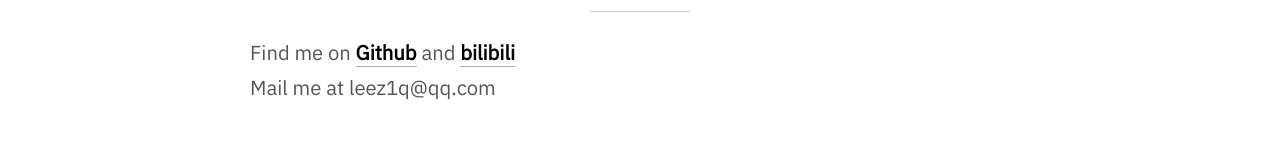
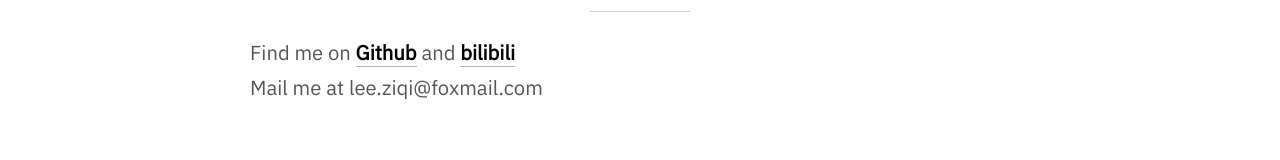
Before and after one commit to LeeZ1Q/portfolio, a Next.js app: page / in a window 1280 px wide. Shown: the part 690-850 px from the top of the page. Built offline with nearby package versions, Linux system fonts and the light colour scheme.

Commit message:
fix:change email

```diff
--- a/app/components/Home/Content.js
+++ b/app/components/Home/Content.js
@@ -45,24 +45,24 @@ const Content = () => {
 					<p>
 						Find me on {""}
 						<Link
-							href="https://github.com/LeeZ1Q"
-              rel='noreferrer'
-              target="_blank"
+							href='https://github.com/LeeZ1Q'
+							rel='noreferrer'
+							target='_blank'
 							className={utilStyles.textLink}
 						>
 							Github
 						</Link>{" "}
 						and {""}
 						<Link
-							href="https://space.bilibili.com/67972196"
-              rel='noreferrer'
-              target="_blank"
+							href='https://space.bilibili.com/67972196'
+							rel='noreferrer'
+							target='_blank'
 							className={utilStyles.textLink}
 						>
 							bilibili
 						</Link>
 					</p>
-					<p>Mail me at leez1q@qq.com</p>
+					<p>Mail me at lee.ziqi@foxmail.com</p>
 				</article>
 			</article>
 		</div>
```
